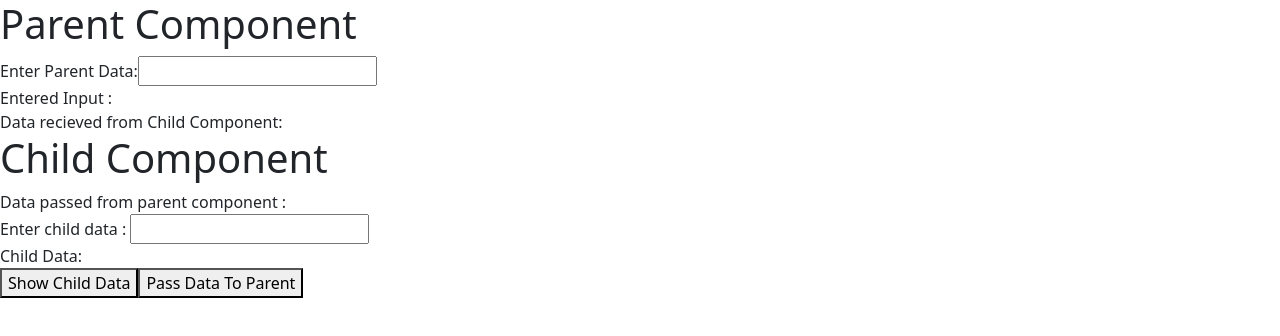
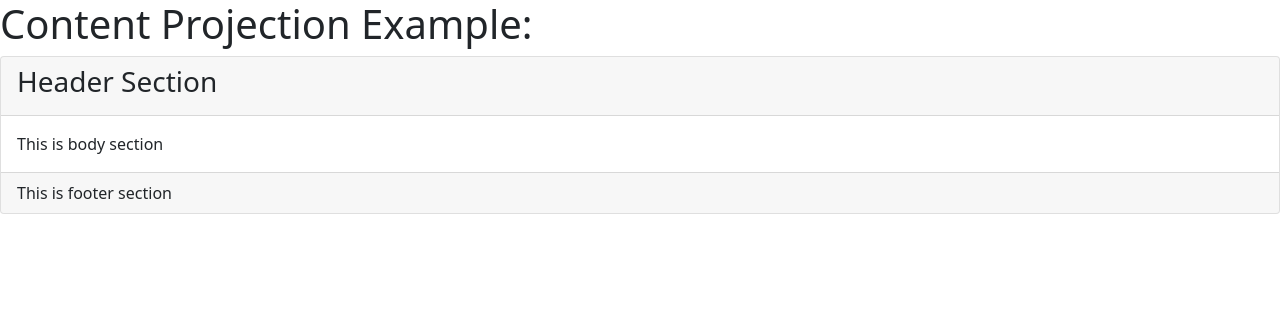
Before and after one commit to Swadreams/ng-oct-21-batch-examples, an Angular app in the folder ng-examples/: page / in a window 1280 px wide. Shown: the top 336 px of the page. Built offline with nearby package versions, Linux system fonts and the light colour scheme.

Commit message:
Content Projection Example

```diff
--- a/ng-examples/src/app/app.component.html
+++ b/ng-examples/src/app/app.component.html
@@ -30,4 +30,13 @@
   </ng-container>
 </ul> -->
 
-<app-parent></app-parent>
+<!-- <app-parent>
+  <h1>This is parents content</h1>
+</app-parent> -->
+
+<h1>Content Projection Example:</h1>
+<app-card>
+  <h3 class="header">Header Section</h3>
+  <div id="body">This is body section</div>
+  <div class="footer">This is footer section</div>
+</app-card>
--- a/ng-examples/src/app/app.module.ts
+++ b/ng-examples/src/app/app.module.ts
@@ -7,9 +7,10 @@ import { AppComponent } from './app.component';
 import { BindingComponent } from './components/binding/binding.component';
 import { ParentComponent } from './components/parent/parent.component';
 import { ChildComponent } from './components/child/child.component';
+import { CardComponent } from './components/card/card.component';
 
 @NgModule({
-  declarations: [AppComponent, BindingComponent, ParentComponent, ChildComponent],
+  declarations: [AppComponent, BindingComponent, ParentComponent, ChildComponent, CardComponent],
   imports: [BrowserModule, AppRoutingModule, FormsModule],
   providers: [],
   bootstrap: [AppComponent],
--- /dev/null
+++ b/ng-examples/src/app/components/card/card.component.html
@@ -0,0 +1,13 @@
+<div class="card">
+  <div class="card-header">
+    <ng-content select=".header"></ng-content>
+  </div>
+
+  <div class="card-body">
+    <ng-content select="#body"></ng-content>
+  </div>
+
+  <div class="card-footer">
+    <ng-content select=".footer"></ng-content>
+  </div>
+</div>
--- /dev/null
+++ b/ng-examples/src/app/components/card/card.component.ts
@@ -0,0 +1,15 @@
+import { Component, OnInit } from '@angular/core';
+
+@Component({
+  selector: 'app-card',
+  templateUrl: './card.component.html',
+  styleUrls: ['./card.component.css']
+})
+export class CardComponent implements OnInit {
+
+  constructor() { }
+
+  ngOnInit(): void {
+  }
+
+}
--- a/ng-examples/src/app/components/parent/parent.component.html
+++ b/ng-examples/src/app/components/parent/parent.component.html
@@ -1,3 +1,4 @@
+<ng-content></ng-content>
 <h1>Parent Component</h1>
 
 <div>
```
Also changed, not shown: ng-examples/src/app/components/card/card.component.css (added), 1 other file (tests, documents, lock files or other folders).
